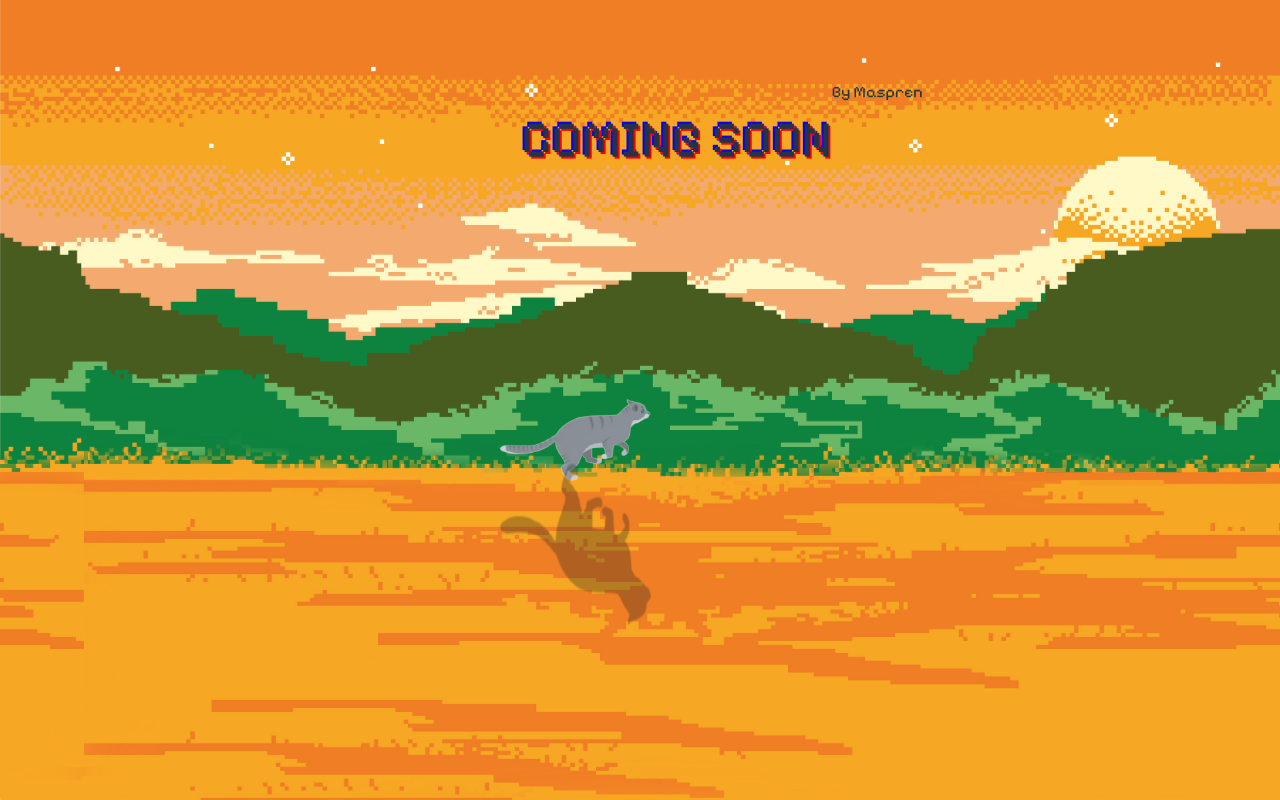
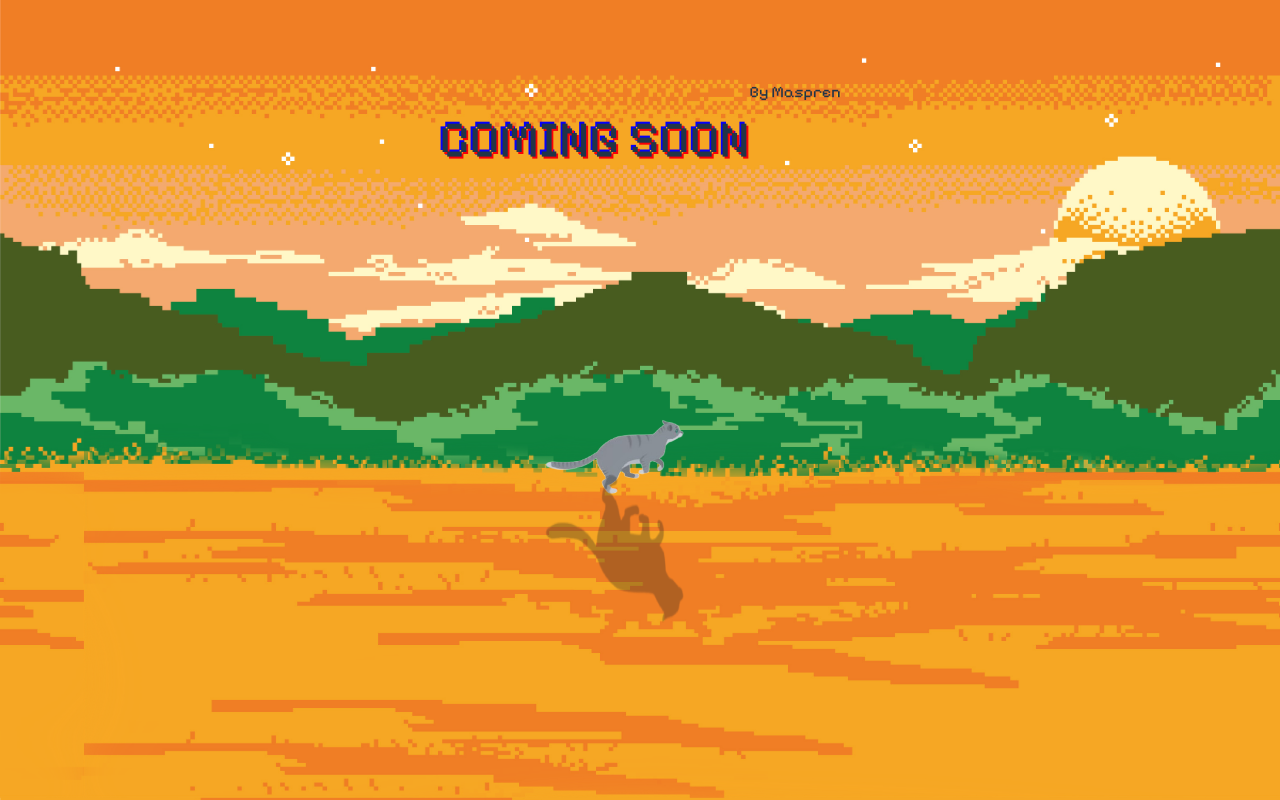
Before and after one commit to mrKuncay008/cat-game, a React (Vite) app: page / in a window 1280 px wide. Built offline with nearby package versions, Linux system fonts and the light colour scheme.

Commit message:
feat: enhance layout structure and update Cat component styling

```diff
--- a/src/App.jsx
+++ b/src/App.jsx
@@ -34,9 +34,11 @@ function App() {
       )}
       {!isPortrait && (
         <>
+        <div className='fixed inset-0 w-screen h-screen overflow-hidden flex flex-col items-center justify-center'>
           <Background />
             <TitleDemo />
           <Cat />
+        </div>
         </>
       )}
     </>
--- a/src/main/Cat.jsx
+++ b/src/main/Cat.jsx
@@ -73,15 +73,15 @@ const Cat = () => {
 
     return (
         <>
-            <div className="relative right-6 top-7 w-2/3 flex items-start justify-start">
+            <div className="relative right-6 mt-7 top-10 lg:top-20 w-36 grid items-start justify-start">
                 <img src={catMap[currentImageIndex]}
                 alt="cat"
                 style={{ transform: `translateY(${postition}px)` }}
                 />
-                <img src={catMap[currentImageIndex]}
-                alt="cat-shadow"
-                style={{ transform: `translateY(${postition * 0.2}px)` }}
-                className="absolute lg:top-28 mt-7 left-0 scale-y-[-2] -skew-x-[-12] opacity-30 grayscale brightness-0 contrast-75"/>
+                    <img src={catMap[currentImageIndex]}
+                    alt="cat-shadow"
+                    style={{ transform: `translateY(${postition * 0.2}px)` }}
+                    className="relative top-7 scale-y-[-2] left-0 -skew-x-[-12] opacity-30 grayscale brightness-0 contrast-75"/>
             </div>
         </>
     );
```
